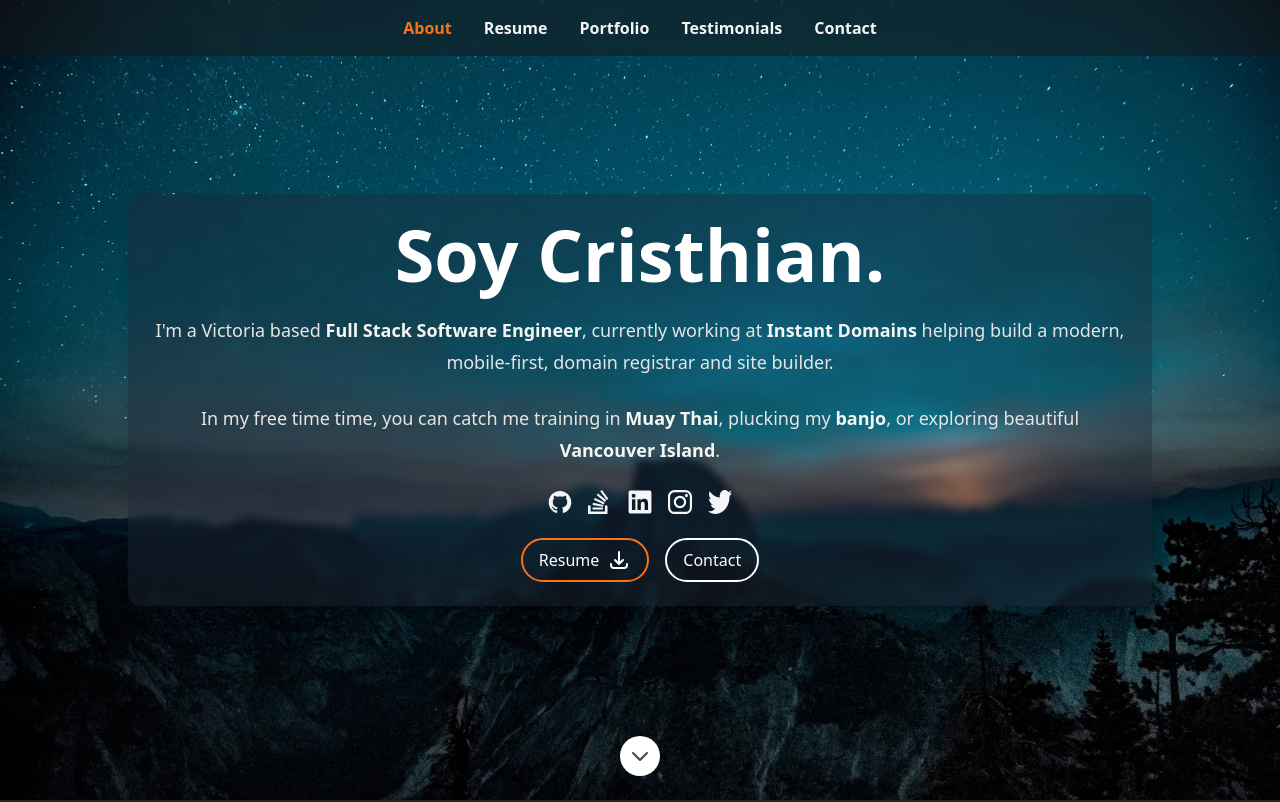
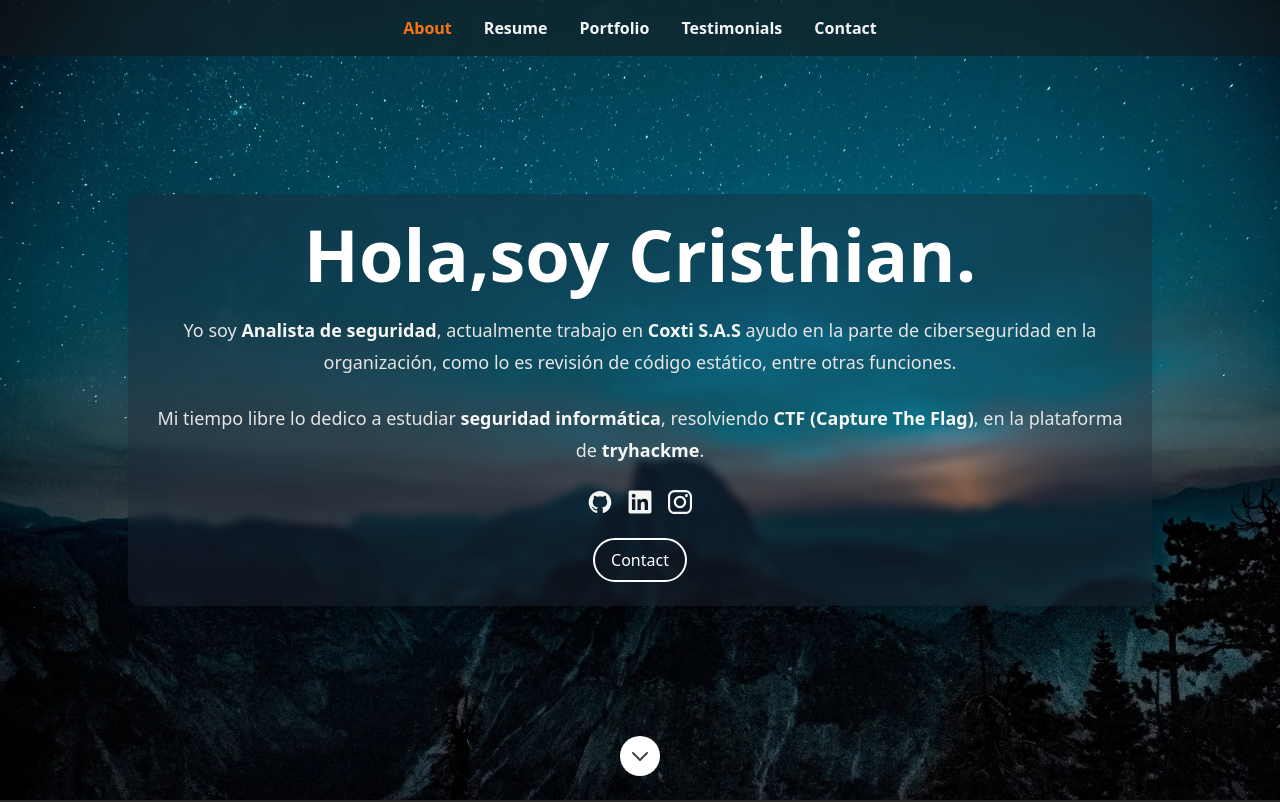
Before and after one commit to crisa97/cv, a Next.js app: page / in a window 1280 px wide. Shown: the top 802 px of the page. Built offline with nearby package versions, Linux system fonts and the light colour scheme.

Commit message:
cover letter update

```diff
--- a/src/data/data.tsx
+++ b/src/data/data.tsx
@@ -69,28 +69,22 @@ export type SectionId = typeof SectionId[keyof typeof SectionId];
  */
 export const heroData: Hero = {
   imageSrc: heroImage,
-  name: `Soy Cristhian.`,
+  name: `Hola,soy Cristhian.`,
   description: (
     <>
       <p className="prose-sm text-stone-200 sm:prose-base lg:prose-lg">
-        I'm a Victoria based <strong className="text-stone-100">Full Stack Software Engineer</strong>, currently working
-        at <strong className="text-stone-100">Instant Domains</strong> helping build a modern, mobile-first, domain
-        registrar and site builder.
+        Yo soy <strong className="text-stone-100">Analista de seguridad</strong>, actualmente trabajo en{' '}
+        <strong className="text-stone-100">Coxti S.A.S</strong> ayudo en la parte de ciberseguridad en la organización,
+        como lo es revisión de código estático, entre otras funciones.
       </p>
       <p className="prose-sm text-stone-200 sm:prose-base lg:prose-lg">
-        In my free time time, you can catch me training in <strong className="text-stone-100">Muay Thai</strong>,
-        plucking my <strong className="text-stone-100">banjo</strong>, or exploring beautiful{' '}
-        <strong className="text-stone-100">Vancouver Island</strong>.
+        Mi tiempo libre lo dedico a estudiar <strong className="text-stone-100">seguridad informática</strong>,
+        resolviendo <strong className="text-stone-100">CTF (Capture The Flag)</strong>, en la plataforma de{' '}
+        <strong className="text-stone-100">tryhackme</strong>.
       </p>
     </>
   ),
   actions: [
-    {
-      href: '/assets/resume.pdf',
-      text: 'Resume',
-      primary: true,
-      Icon: DownloadIcon,
-    },
     {
       href: `#${SectionId.Contact}`,
       text: 'Contact',
@@ -351,12 +345,12 @@ export const contact: ContactSection = {
     {
       type: ContactType.Instagram,
       text: '@tbakerx',
-      href: 'https://www.instagram.com/tbakerx/',
+      href: 'https://www.instagram.com/crisa.97/',
     },
     {
       type: ContactType.Github,
       text: 'tbakerx',
-      href: 'https://github.com/tbakerx',
+      href: 'https://github.com/crisa97',
     },
   ],
 };
@@ -365,9 +359,7 @@ export const contact: ContactSection = {
  * Social items
  */
 export const socialLinks: Social[] = [
-  {label: 'Github', Icon: GithubIcon, href: 'https://github.com/tbakerx'},
-  {label: 'Stack Overflow', Icon: StackOverflowIcon, href: 'https://stackoverflow.com/users/8553186/tim-baker'},
+  {label: 'Github', Icon: GithubIcon, href: 'https://github.com/crisa97'},
   {label: 'LinkedIn', Icon: LinkedInIcon, href: 'https://www.linkedin.com/in/timbakerx/'},
-  {label: 'Instagram', Icon: InstagramIcon, href: 'https://www.instagram.com/tbakerx/'},
-  {label: 'Twitter', Icon: TwitterIcon, href: 'https://twitter.com/TimBakerx'},
+  {label: 'Instagram', Icon: InstagramIcon, href: 'https://www.instagram.com/crisa.97/'},
 ];
```
